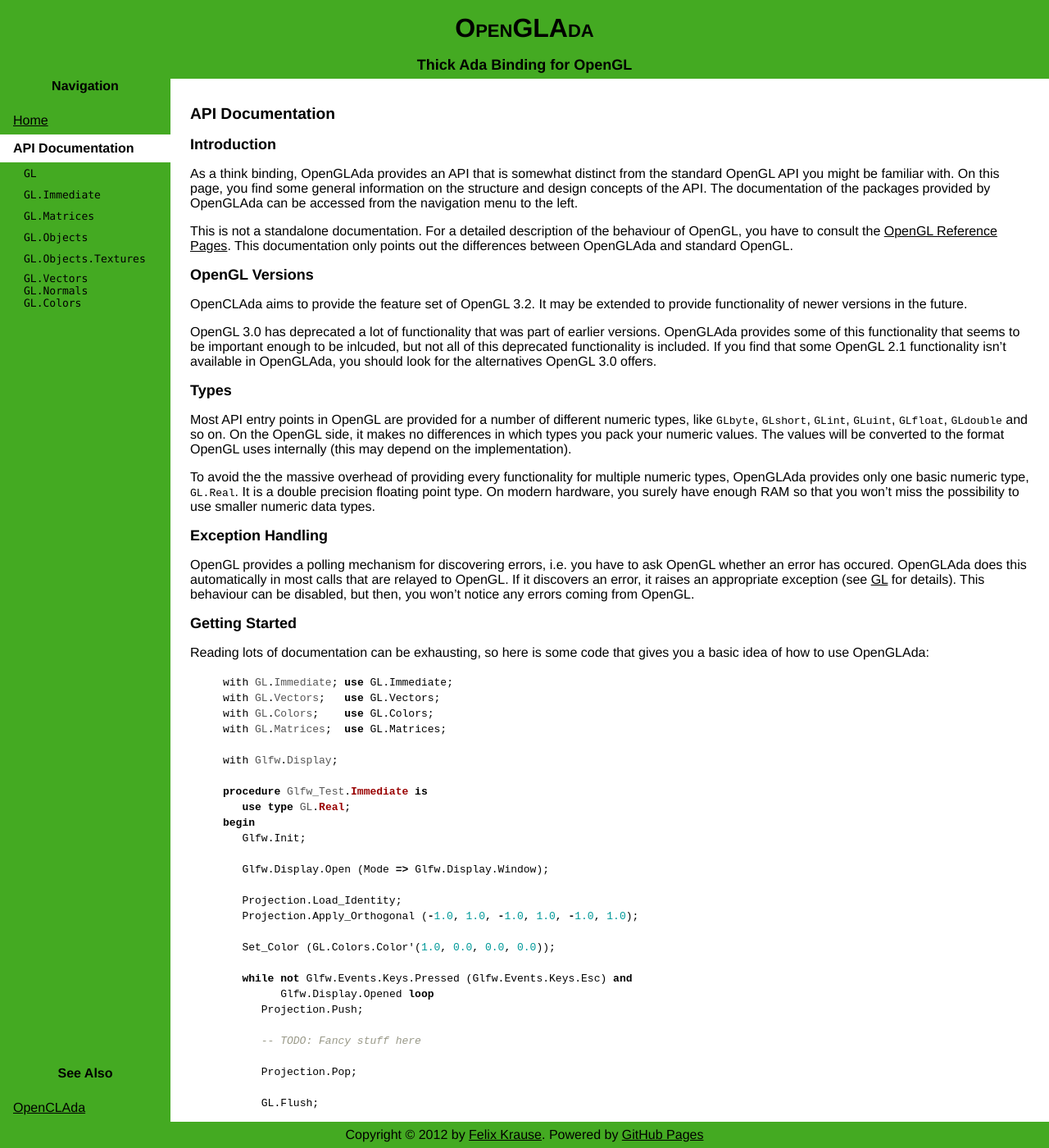
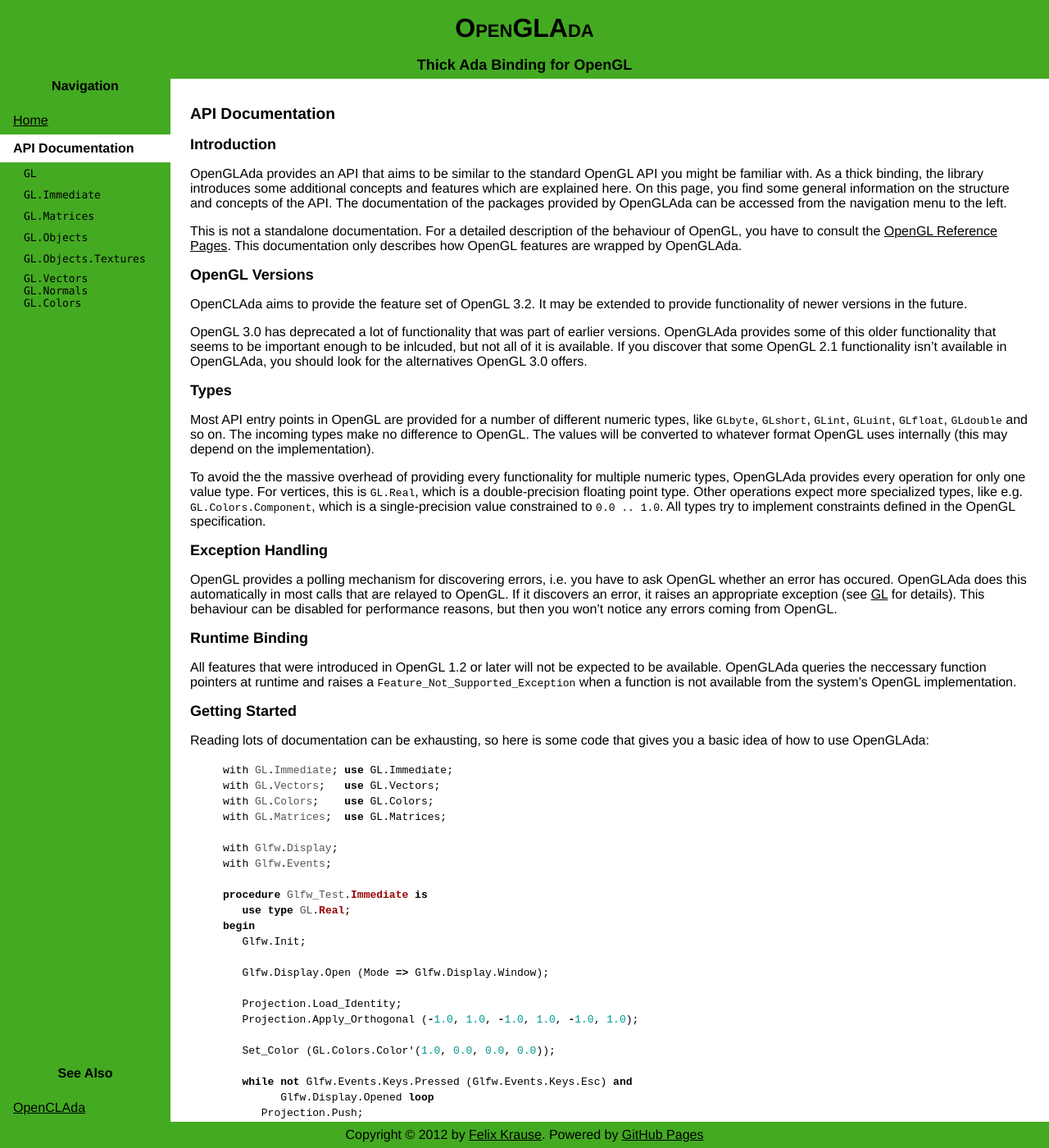
Before and after one commit to flyx/OpenGLAda, a Jekyll site: the page built from doc/index.md, in a window 1280 px wide and 1400 px high. Shown: the whole window at 82% size. Built offline with Jekyll 4.4.1, drawn with Linux system fonts in a browser that asks for light colours; some of the changed text lies outside the part shown.

Commit message:
Major update to API doc index

```diff
--- a/doc/index.md
+++ b/doc/index.md
@@ -8,14 +8,16 @@
 
 ## Introduction
 
-As a think binding, OpenGLAda provides an API that is somewhat distinct from the standard
-OpenGL API you might be familiar with. On this page, you find some general information
-on the structure and design concepts of the API. The documentation of the packages
+OpenGLAda provides an API that aims to be similar to the standard OpenGL API you
+might be familiar with. As a thick binding, the library introduces some additional
+concepts and features which are explained here. On this page, you find some general
+information on the structure and concepts of the API. The documentation of the packages
 provided by OpenGLAda can be accessed from the navigation menu to the left.
 
 This is not a standalone documentation. For a detailed description of the behaviour of
-OpenGL, you have to consult the [OpenGL Reference Pages](http://www.opengl.org/sdk/docs/man/). This documentation only points out the differences between OpenGLAda and standard
-OpenGL.
+OpenGL, you have to consult the
+[OpenGL Reference Pages](http://www.opengl.org/sdk/docs/man/). This documentation only
+describes how OpenGL features are wrapped by OpenGLAda.
 
 ## OpenGL Versions
 
@@ -23,30 +25,39 @@
 functionality of newer versions in the future.
 
 OpenGL 3.0 has deprecated a lot of functionality that was part of earlier versions.
-OpenGLAda provides some of this functionality that seems to be important enough to be
-inlcuded, but not all of this deprecated functionality is included. If you find that some
+OpenGLAda provides some of this older functionality that seems to be important enough
+to be inlcuded, but not all of it is available. If you discover that some
 OpenGL 2.1 functionality isn't available in OpenGLAda, you should look for the
 alternatives OpenGL 3.0 offers.
 
 ## Types
 
 Most API entry points in OpenGL are provided for a number of different numeric types, like
-`GLbyte`, `GLshort`, `GLint`, `GLuint`, `GLfloat`, `GLdouble` and so on. On the OpenGL
-side, it makes no differences in which types you pack your numeric values. The values will
-be converted to the format OpenGL uses internally (this may depend on the implementation).
+`GLbyte`, `GLshort`, `GLint`, `GLuint`, `GLfloat`, `GLdouble` and so on. The incoming
+types make no difference to OpenGL. The values will be converted to whatever format OpenGL
+uses internally (this may depend on the implementation).
 
 To avoid the the massive overhead of providing every functionality for multiple numeric
-types, OpenGLAda provides only one basic numeric type, `GL.Real`. It is a double precision
-floating point type. On modern hardware, you surely have enough RAM so that you won't miss
-the possibility to use smaller numeric data types.
+types, OpenGLAda provides every operation for only one value type. For vertices, this is
+`GL.Real`, which is a double-precision floating point type. Other operations expect more
+specialized types, like e.g. `GL.Colors.Component`, which is a single-precision value
+constrained to `0.0 .. 1.0`. All types try to implement constraints defined in the OpenGL
+specification.
 
 ## Exception Handling
 
 OpenGL provides a polling mechanism for discovering errors, i.e. you have to ask OpenGL
 whether an error has occured. OpenGLAda does this automatically in most calls that are
 relayed to OpenGL. If it discovers an error, it raises an appropriate exception (see
-[GL](/OpenGLAda/doc/GL.html) for details). This behaviour can be disabled, but then, you
-won't notice any errors coming from OpenGL.
+[GL](/OpenGLAda/doc/GL.html) for details). This behaviour can be disabled for performance
+reasons, but then you won't notice any errors coming from OpenGL.
+
+## Runtime Binding
+
+All features that were introduced in OpenGL 1.2 or later will not be expected to be
+available. OpenGLAda queries the neccessary function pointers at runtime and raises a
+`Feature_Not_Supported_Exception` when a function is not available from the system's
+OpenGL implementation.
 
 ## Getting Started
 
@@ -60,6 +71,7 @@
 with GL.Matrices;  use GL.Matrices;
 
 with Glfw.Display;
+with Glfw.Events;
 
 procedure Glfw_Test.Immediate is
    use type GL.Real;
@@ -86,6 +98,7 @@
       Glfw.Display.Swap_Buffers;
 
       delay 0.1;
+      Glfw.Events.Poll_Events;
    end loop;
 
    Glfw.Terminate_Glfw;
```
